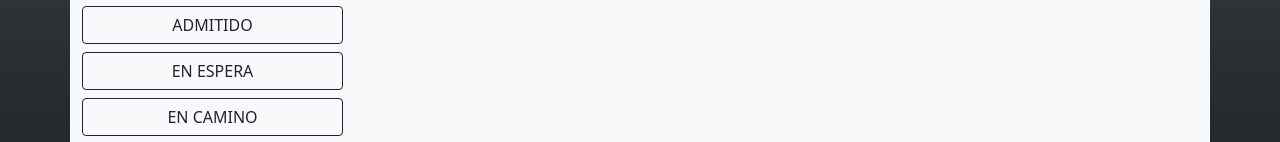
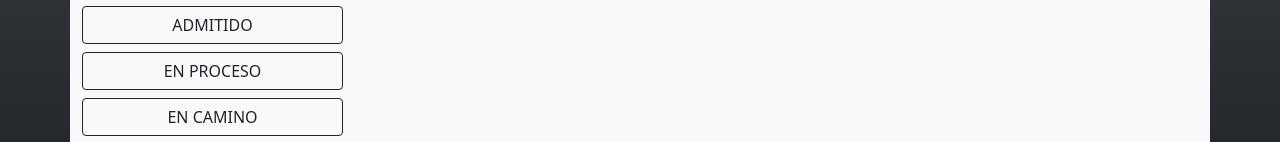
Before and after one commit to CristoperYarleque/codigo2021, a React (Create React App) app: page /ventasJuegos in a window 1280 px wide. Shown: the part 360-502 px from the top of the page. Built offline with nearby package versions, Linux system fonts and the light colour scheme; no server answers; sample sign-in values are in the browser's storage.

Commit message:
chore: update

```diff
--- a/src/views/VentasJuegosView.js
+++ b/src/views/VentasJuegosView.js
@@ -16,12 +16,14 @@ export default function VentasJuegosView() {
     const [ventas, setVentas] = useState([])
 
     //estado de categorias de juego
-    const [estado, setEstado] = useState([
-        "ADMITIDO",
-        "EN ESPERA",
-        "EN CAMINO",
-        "ENTREGADO"
+    const [estado1, setEstado1] = useState([
+        { nombre: "ADMITIDO", value: "1" },
+        { nombre: "EN PROCESO", value: "2" },
+        { nombre: "EN CAMINO", value: "3" },
+        { nombre: "ENTREGADO", value: "4" }
     ])
+
+    const [estado, setEstado] = useState([])
 
     //
     const navigate = useNavigate()
@@ -114,7 +116,7 @@ export default function VentasJuegosView() {
                             </button>
                             {
 
-                                estado.map((esta, i) => (
+                                estado1.map((esta, i) => (
                                     <button
                                         className="btn btn-outline-dark my-1"
                                         key={i}
@@ -123,7 +125,7 @@ export default function VentasJuegosView() {
                                     // }}
                                     >
                                         {
-                                            esta
+                                            esta.nombre
                                         }
                                     </button>
                                 )
```
